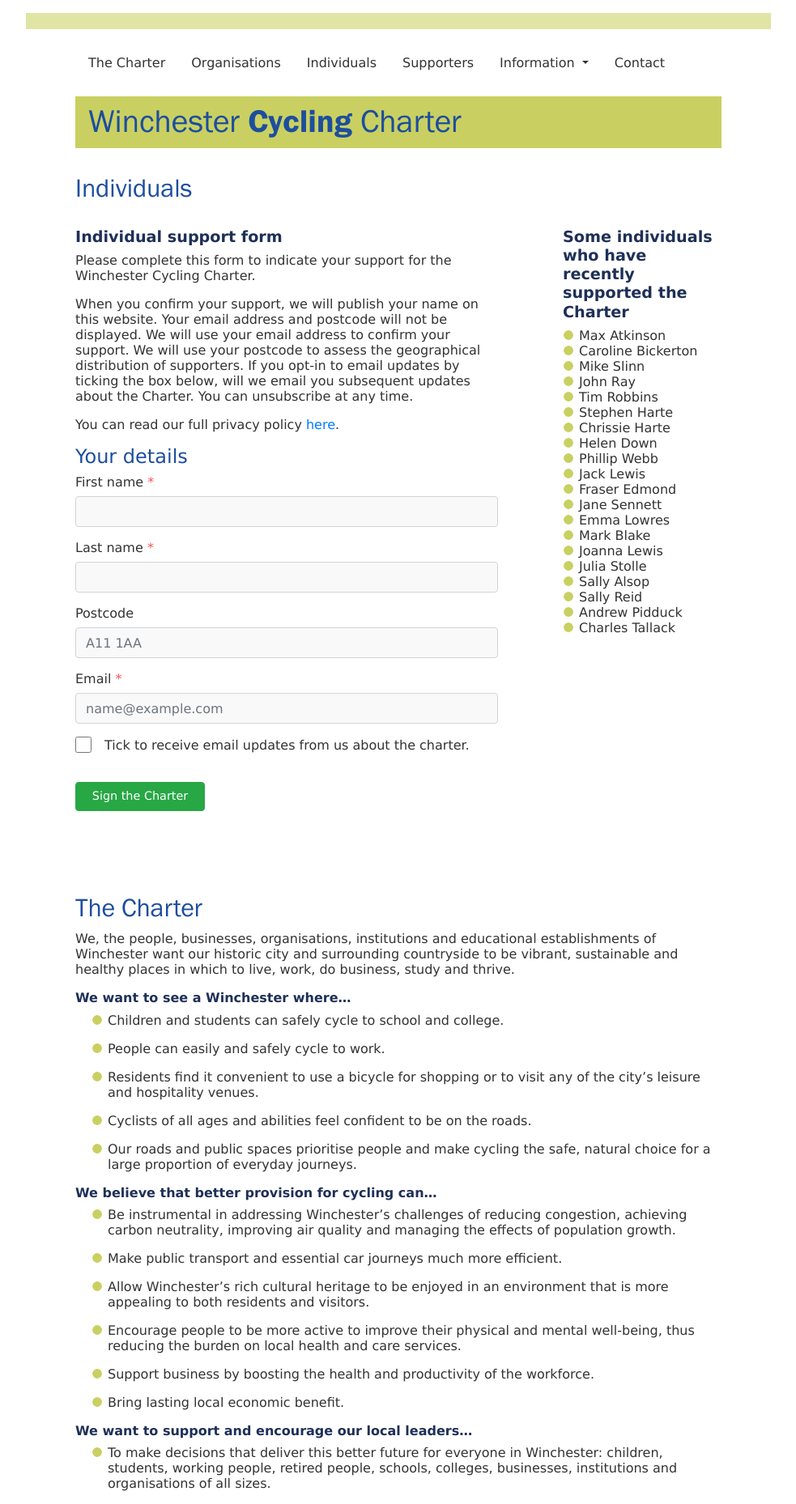
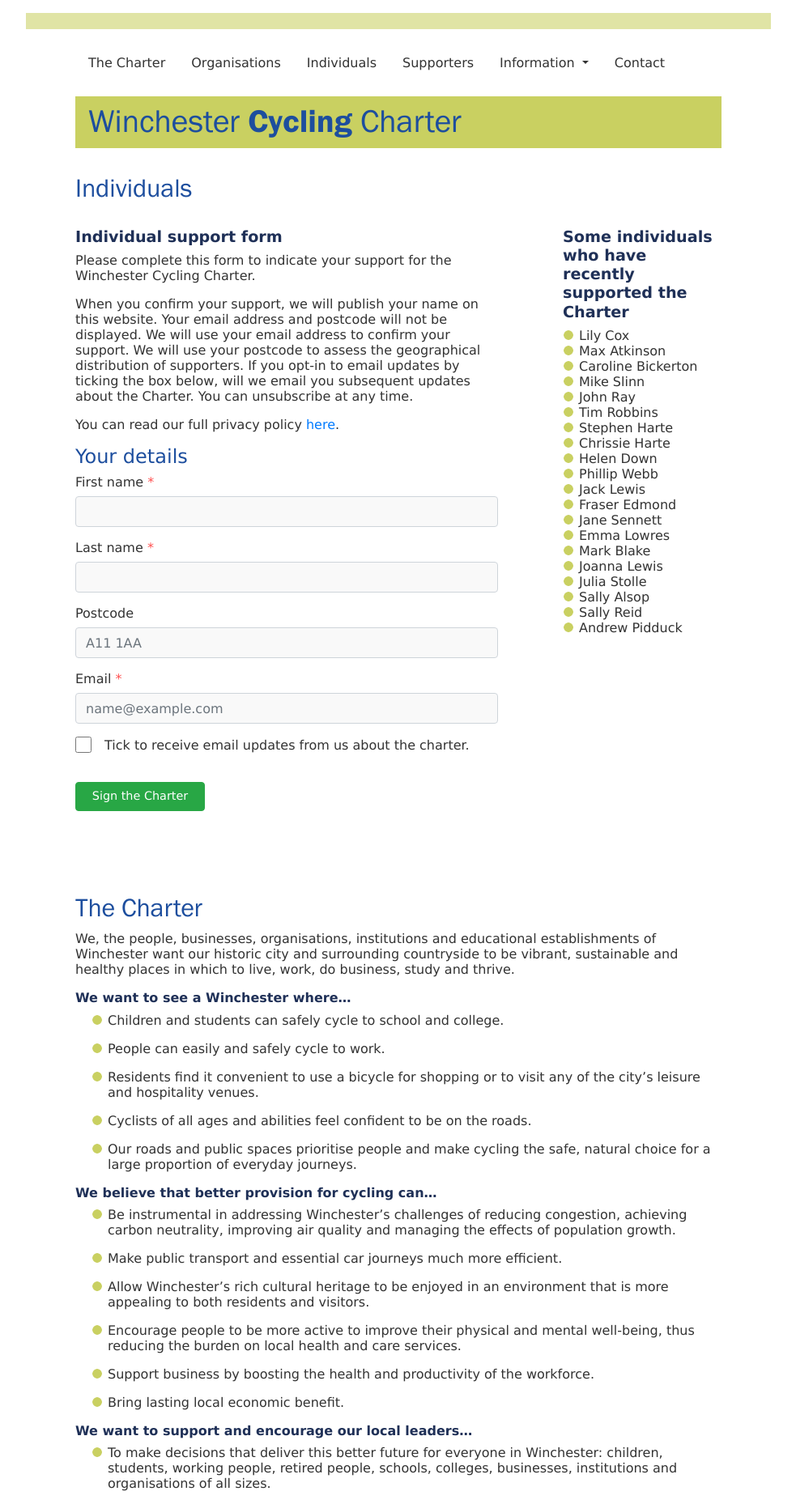
Before and after one commit to winchestercyclingcharter/winchestercyclingcharter.github.io, a Jekyll site: the page built from ind-page.md, in a window 1280 px wide. Shown: the whole page at 81% size, without its empty margins (148-1131 px from the left). Built offline with Jekyll 4.4.1, drawn with Linux system fonts in a browser that asks for light colours; nearby versions of some CDN libraries.

Commit message:
Update people.yml

```diff
--- a/_data/people.yml
+++ b/_data/people.yml
@@ -427,3 +427,4 @@ people:
 - { lastname: Bickerton, firstname: Caroline, dt: 20210411-205125-571906 }
 - { lastname: Atkinson, firstname: Max, dt: 20210414-152726-502431 }
 - { lastname: Down, firstname: Helen, dt: 20210407-055604-300179 }
+- { lastname: Cox, firstname: Lily, dt: 20210416-070240-730749 }
```
